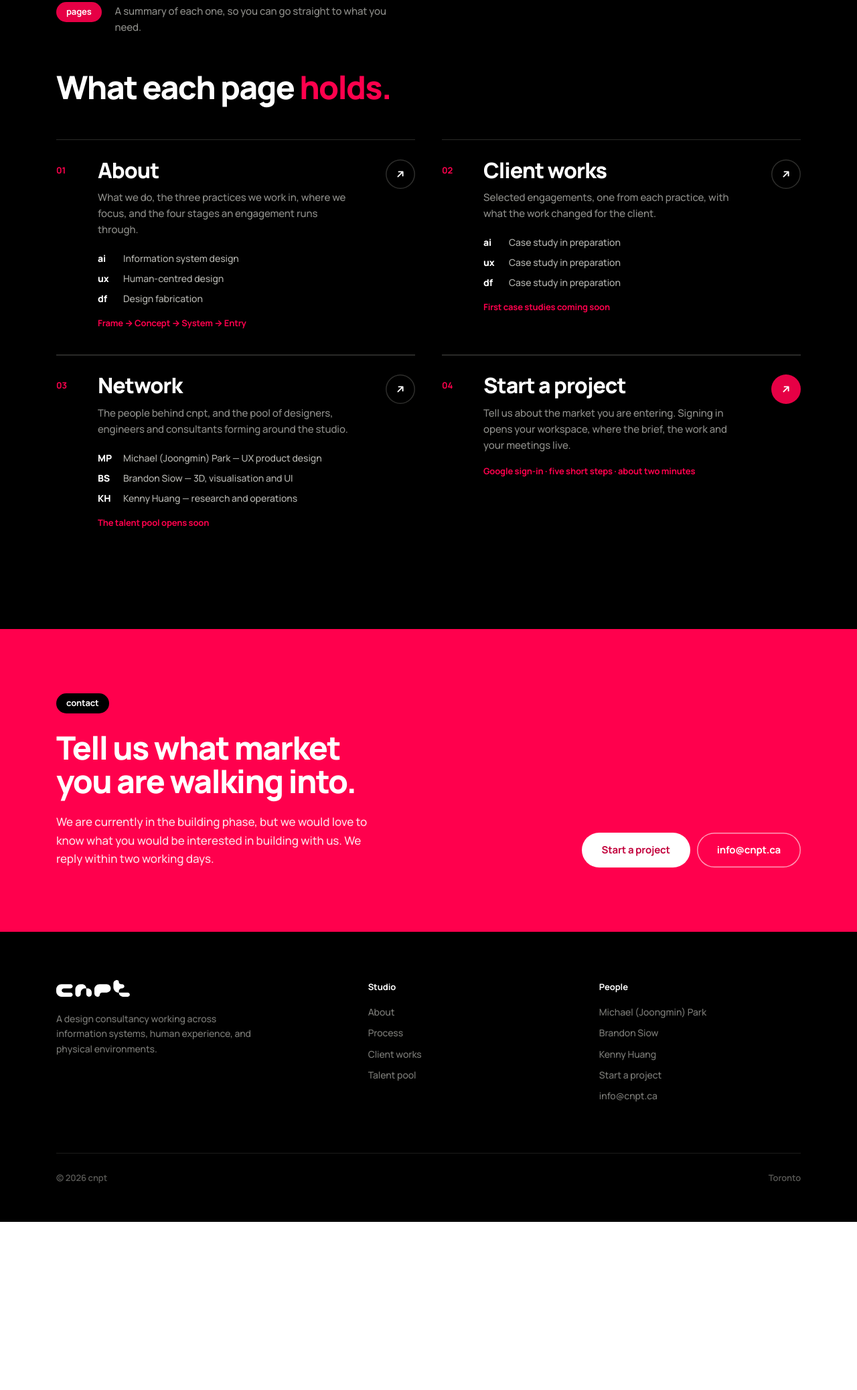
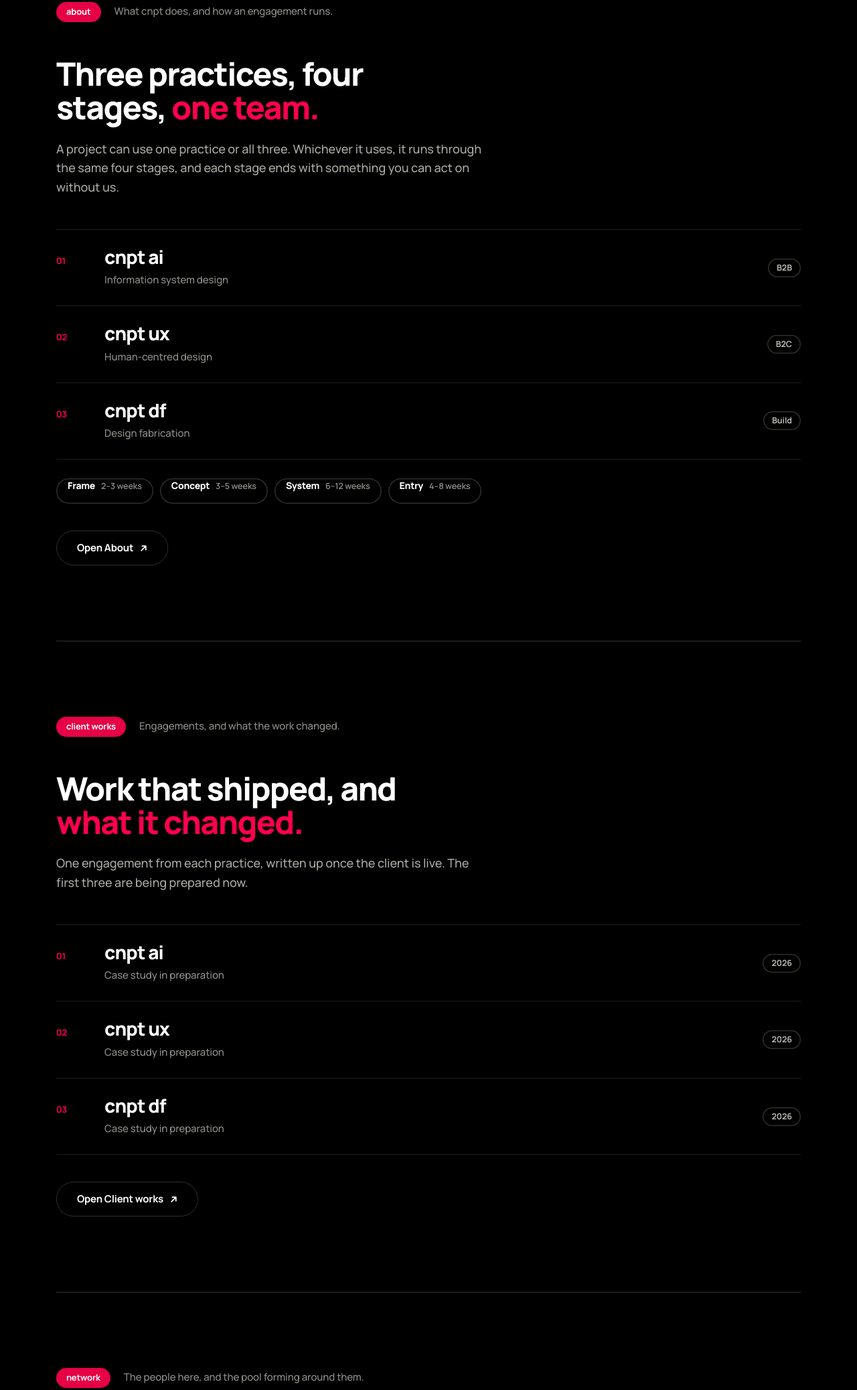
Before and after one commit to cnpt-canada/main, a website: page index.html in a window 1280 px wide. Shown: the part 1398-3473 px from the top of the page at 67% size. Before the commit the page ends 3222 px from the top, so only its background shows below. Drawn offline with Linux system fonts and the light colour scheme.

Commit message:
The home page gives each page a section of its own
The grid of cards became one section per page, the way a studio About page reads:
the label and a line, the claim, a paragraph, then the numbered list of what is
actually on that page, and the way in.

- About: the three practices with who they are for, then the four stages with how
  long each runs.
- Client works: the three case studies being prepared, one per practice.
- Network: the three people with their roles, and where the talent pool stands.

The card styles the old grid used are gone with it.

Co-Authored-By: Claude Opus 5 <noreply@anthropic.com>

```diff
--- a/index.html
+++ b/index.html
@@ -55,65 +55,124 @@
   </div>
 </header>
 
-<section class="sec dark" id="pages">
+<section class="sec dark" id="s-about">
   <div class="wrap">
     <div class="sec-head">
-      <span class="eyebrow">pages</span>
-      <p>A summary of each one, so you can go straight to what you need.</p>
+      <span class="eyebrow">about</span>
+      <p>What cnpt does, and how an engagement runs.</p>
     </div>
-    <h2>What each page <em>holds.</em></h2>
-    <div class="explore">
-      <a class="ex-card" href="/about" data-cursor="Open">
-        <span class="ex-no">01</span>
+    <h2>Three practices, four stages, <em>one team.</em></h2>
+    <p class="lede">A project can use one practice or all three. Whichever it uses, it runs through the same four stages, and each stage ends with something you can act on without us.</p>
+    <ol class="sum-list">
+      <li>
+        <span class="sum-no">01</span>
         <div>
-        <h3>About</h3>
-        <p>What we do, the three practices we work in, where we focus, and the four stages an engagement runs through.</p>
-        <ul class="ex-sum">
-          <li><b>ai</b>Information system design</li>
-          <li><b>ux</b>Human-centred design</li>
-          <li><b>df</b>Design fabrication</li>
-        </ul>
-        <p class="ex-foot">Frame → Concept → System → Entry</p>
+          <h3>cnpt ai</h3>
+          <p>Information system design</p>
         </div>
-        <span class="ex-go"><svg viewBox="0 0 10 10" aria-hidden="true"><use href="/site-icons.svg#arrow-ur"/></svg></span>
-      </a>
-      <a class="ex-card" href="/work" data-cursor="Open">
-        <span class="ex-no">02</span>
+        <span class="sum-tag">B2B</span>
+      </li>
+      <li>
+        <span class="sum-no">02</span>
         <div>
-        <h3>Client works</h3>
-        <p>Selected engagements, one from each practice, with what the work changed for the client.</p>
-        <ul class="ex-sum">
-          <li><b>ai</b>Case study in preparation</li>
-          <li><b>ux</b>Case study in preparation</li>
-          <li><b>df</b>Case study in preparation</li>
-        </ul>
-        <p class="ex-foot">First case studies coming soon</p>
+          <h3>cnpt ux</h3>
+          <p>Human-centred design</p>
         </div>
-        <span class="ex-go"><svg viewBox="0 0 10 10" aria-hidden="true"><use href="/site-icons.svg#arrow-ur"/></svg></span>
-      </a>
-      <a class="ex-card" href="/network" data-cursor="Open">
-        <span class="ex-no">03</span>
+        <span class="sum-tag">B2C</span>
+      </li>
+      <li>
+        <span class="sum-no">03</span>
         <div>
-        <h3>Network</h3>
-        <p>The people behind cnpt, and the pool of designers, engineers and consultants forming around the studio.</p>
-        <ul class="ex-sum">
-          <li><b>MP</b>Michael (Joongmin) Park — UX product design</li>
-          <li><b>BS</b>Brandon Siow — 3D, visualisation and UI</li>
-          <li><b>KH</b>Kenny Huang — research and operations</li>
-        </ul>
-        <p class="ex-foot">The talent pool opens soon</p>
+          <h3>cnpt df</h3>
+          <p>Design fabrication</p>
         </div>
-        <span class="ex-go"><svg viewBox="0 0 10 10" aria-hidden="true"><use href="/site-icons.svg#arrow-ur"/></svg></span>
-      </a>
-      <a class="ex-card ex-card-sig" href="/signin" data-cursor="Let’s talk">
-        <span class="ex-no">04</span>
+        <span class="sum-tag">Build</span>
+      </li>
+    </ol>
+    <ul class="sum-track" aria-label="The four stages"><li><b>Frame</b><span>2–3 weeks</span></li><li><b>Concept</b><span>3–5 weeks</span></li><li><b>System</b><span>6–12 weeks</span></li><li><b>Entry</b><span>4–8 weeks</span></li></ul>
+    <div class="sum-more">
+      <a class="btn btn-line btn-lg" href="/about" data-cursor="Open">Open About<svg viewBox="0 0 10 10" aria-hidden="true"><use href="/site-icons.svg#arrow-ur"/></svg></a>
+    </div>
+  </div>
+</section>
+
+<section class="sec dark sec-join" id="s-work">
+  <div class="wrap">
+    <div class="sec-head">
+      <span class="eyebrow">client works</span>
+      <p>Engagements, and what the work changed.</p>
+    </div>
+    <h2>Work that shipped, and <em>what it changed.</em></h2>
+    <p class="lede">One engagement from each practice, written up once the client is live. The first three are being prepared now.</p>
+    <ol class="sum-list">
+      <li>
+        <span class="sum-no">01</span>
         <div>
-        <h3>Start a project</h3>
-        <p>Tell us about the market you are entering. Signing in opens your workspace, where the brief, the work and your meetings live.</p>
-        <p class="ex-foot">Google sign-in · five short steps · about two minutes</p>
+          <h3>cnpt ai</h3>
+          <p>Case study in preparation</p>
         </div>
-        <span class="ex-go"><svg viewBox="0 0 10 10" aria-hidden="true"><use href="/site-icons.svg#arrow-ur"/></svg></span>
-      </a>
+        <span class="sum-tag">2026</span>
+      </li>
+      <li>
+        <span class="sum-no">02</span>
+        <div>
+          <h3>cnpt ux</h3>
+          <p>Case study in preparation</p>
+        </div>
+        <span class="sum-tag">2026</span>
+      </li>
+      <li>
+        <span class="sum-no">03</span>
+        <div>
+          <h3>cnpt df</h3>
+          <p>Case study in preparation</p>
+        </div>
+        <span class="sum-tag">2026</span>
+      </li>
+    </ol>
+    <div class="sum-more">
+      <a class="btn btn-line btn-lg" href="/work" data-cursor="Open">Open Client works<svg viewBox="0 0 10 10" aria-hidden="true"><use href="/site-icons.svg#arrow-ur"/></svg></a>
+    </div>
+  </div>
+</section>
+
+<section class="sec dark sec-join" id="s-network">
+  <div class="wrap">
+    <div class="sec-head">
+      <span class="eyebrow">network</span>
+      <p>The people here, and the pool forming around them.</p>
+    </div>
+    <h2>The people behind <em>cnpt.</em></h2>
+    <p class="lede">Industrial design and UX product design, from the first sketch to launch. Around them, cnpt is putting together a pool of designers, engineers, consultants and the people who run commerce and management in Toronto.</p>
+    <ol class="sum-list">
+      <li>
+        <span class="sum-no">01</span>
+        <div>
+          <h3>Michael (Joongmin) Park</h3>
+          <p>Startup Builder · UX Product Designer</p>
+        </div>
+        <span class="sum-tag">OCAD</span>
+      </li>
+      <li>
+        <span class="sum-no">02</span>
+        <div>
+          <h3>Brandon Siow</h3>
+          <p>Startup Builder · UX Product Designer</p>
+        </div>
+        <span class="sum-tag">OCAD</span>
+      </li>
+      <li>
+        <span class="sum-no">03</span>
+        <div>
+          <h3>Kenny Huang</h3>
+          <p>Startup Builder · Research-Operations</p>
+        </div>
+        <span class="sum-tag">OCAD</span>
+      </li>
+    </ol>
+    <p class="sum-note">The talent pool opens soon. Until then you can leave your details and we will come back to you.</p>
+    <div class="sum-more">
+      <a class="btn btn-line btn-lg" href="/network" data-cursor="Open">Open Network<svg viewBox="0 0 10 10" aria-hidden="true"><use href="/site-icons.svg#arrow-ur"/></svg></a>
     </div>
   </div>
 </section>
--- a/site.css
+++ b/site.css
@@ -556,34 +556,28 @@ nav .nav-sheet .wrap{display:block;height:auto}
 @keyframes nic-pop{from{transform:scale(0) rotate(-40deg)}}
 @keyframes nic-draw{from{stroke-dashoffset:1.01}}
 
-/* home: the index of pages */
-.explore{display:grid;grid-template-columns:repeat(2,minmax(0,1fr));gap:0 40px;margin-top:52px}
-/* two columns that meet exactly at the centre line, so the pointer is always over one card or the other:
-   the 40px gutter lives inside the cards (20px each side), not between them */
-@media(min-width:1001px){
-  .explore{column-gap:0}
-  .ex-card:nth-child(odd):not(.ex-card-sig){padding-right:20px}
-  .ex-card:nth-child(odd):not(.ex-card-sig)::before{right:20px}
-  .ex-card:nth-child(even){padding-left:20px}
-  .ex-card:nth-child(even)::before{left:20px}
+/* home: each page gets a section of its own, with the numbered list of what is on it */
+.sum-list{list-style:none;margin-top:48px;border-top:1.5px solid #1C1C1A}
+.sum-list li{display:grid;grid-template-columns:52px minmax(0,1fr) auto;gap:20px;align-items:baseline;
+  padding:26px 0;border-bottom:1.5px solid #1C1C1A}
+.sum-no{font-size:13px;font-weight:700;color:var(--signal)}
+.sum-list h3{font-size:clamp(22px,2.2vw,28px);font-weight:800;letter-spacing:-0.032em;line-height:1.05}
+.sum-list p{margin-top:8px;font-size:15px;line-height:1.6;color:#8E8E8A}
+.sum-tag{align-self:center;display:inline-flex;align-items:center;height:28px;padding:0 13px;border-radius:var(--r-cap);
+  box-shadow:inset 0 0 0 1.5px #2E2E2C;font-size:12.5px;font-weight:700;color:#B4B4AF;white-space:nowrap}
+.sum-track{list-style:none;display:flex;flex-wrap:wrap;gap:10px;margin-top:28px}
+.sum-track li{display:inline-flex;align-items:baseline;gap:9px;height:38px;padding:0 17px;border-radius:var(--r-cap);
+  box-shadow:inset 0 0 0 1.5px #2E2E2C}
+.sum-track b{font-size:14px;font-weight:800;letter-spacing:-0.02em;color:#fff}
+.sum-track span{font-size:12.5px;font-weight:600;color:#8E8E8A}
+.sum-note{margin-top:26px;font-size:15px;line-height:1.6;color:#8E8E8A;max-width:52ch}
+.sum-more{margin-top:40px}
+.sum-more .btn svg{width:11px;height:11px;margin-left:10px}
+@media(hover:hover){.sum-more .btn:hover{background:#fff;border-color:#fff;color:var(--ink)}}
+@media(max-width:720px){
+  .sum-list li{grid-template-columns:38px minmax(0,1fr);gap:0 14px;padding:20px 0}
+  .sum-tag{grid-column:2;justify-self:start;margin-top:12px}
 }
-.ex-card{position:relative;display:grid;grid-template-columns:44px minmax(0,1fr) auto;gap:18px;align-items:start;padding:30px 0 36px}
-.ex-card::before{content:"";position:absolute;left:0;right:0;top:0;height:1.5px;background:#2A2A28;transform-origin:left;
-  transition:transform 1.2s var(--ease-io) var(--d,0ms),background-color .5s var(--ease-out)}
-.ex-no{padding-top:6px;font-size:13px;font-weight:700;color:var(--signal)}
-.ex-card h3{font-size:clamp(24px,2.6vw,32px);font-weight:800;letter-spacing:-0.032em;line-height:1.05}
-.ex-card p{margin-top:12px;font-size:15px;line-height:1.6;color:#8E8E8A;max-width:40ch}
-/* each card is a summary of its page: the handful of things that page actually holds */
-.ex-sum{list-style:none;display:grid;gap:9px;margin-top:20px;max-width:44ch}
-.ex-sum li{display:flex;gap:12px;font-size:14px;line-height:1.5;color:#B4B4AF}
-.ex-sum b{flex:none;width:26px;font-weight:800;color:#fff}
-.ex-card .ex-foot{margin-top:16px;font-size:13px;font-weight:700;letter-spacing:-0.012em;color:var(--signal)}
-.ex-go{display:flex;align-items:center;justify-content:center;width:44px;height:44px;border-radius:var(--r-cap);box-shadow:inset 0 0 0 1.5px #2E2E2C;
-  color:#fff;transition:background-color .35s var(--ease-out),color .35s var(--ease-out),box-shadow .35s var(--ease-out),transform .35s var(--ease-out)}
-.ex-go svg{display:block;width:12px;height:12px}
-.ex-card-sig .ex-go{background:var(--signal-deep);box-shadow:none}
-/* five cards in two columns: Start a project closes the grid across the full width */
-.motion [data-rv="rule"].ex-card > *{transition-delay:calc(var(--d,0ms) + 200ms + var(--i,0) * 80ms)}
 
 /* client works */
 .works-filter{display:flex;flex-wrap:wrap;gap:8px;margin-top:44px}
@@ -628,17 +622,13 @@ nav .nav-sheet .wrap{display:block;height:auto}
 .cursor-tip.on span{opacity:1;transform:none}
 
 @media(hover:hover){
-  .explore:has(.ex-card:hover) .ex-card:not(:hover) > *{opacity:.45}
-  .ex-card:hover::before{background:#D6D6D1}
-  .ex-card:hover .ex-go{background:#fff;color:var(--ink);box-shadow:none;transform:translateX(4px)}
-  .ex-card-sig:hover .ex-go{background:var(--signal);color:#fff}
   .works:has(.work:hover) .work:not(:hover){opacity:.5}
   .work{transition:opacity .4s var(--ease-out)}
   .work:hover .work-cover svg{color:var(--signal-deep);transform:scale(1.04)}
   .wf-btn:not([aria-pressed="true"]):hover{box-shadow:inset 0 0 0 1.5px #fff}
 }
 @media(max-width:1000px){
-  .explore,.works{grid-template-columns:1fr}
+  .works{grid-template-columns:1fr}
   .cta-short .cta-row{justify-content:flex-start}
 }
 @media(max-width:900px){
@@ -658,7 +648,6 @@ nav .nav-sheet .wrap{display:block;height:auto}
   .nav-menu span:first-child{top:14px}
   .nav-menu span:last-child{top:20.5px}
   .nav-menu[aria-expanded="true"] span:first-child,.nav-menu[aria-expanded="true"] span:last-child{top:17.25px}
-  .ex-card{grid-template-columns:32px minmax(0,1fr) auto;gap:12px;padding:24px 0 28px}
   .works{gap:44px}
   .work-cover{aspect-ratio:4/3} /* a wide band is too thin on a phone */
 }
```
